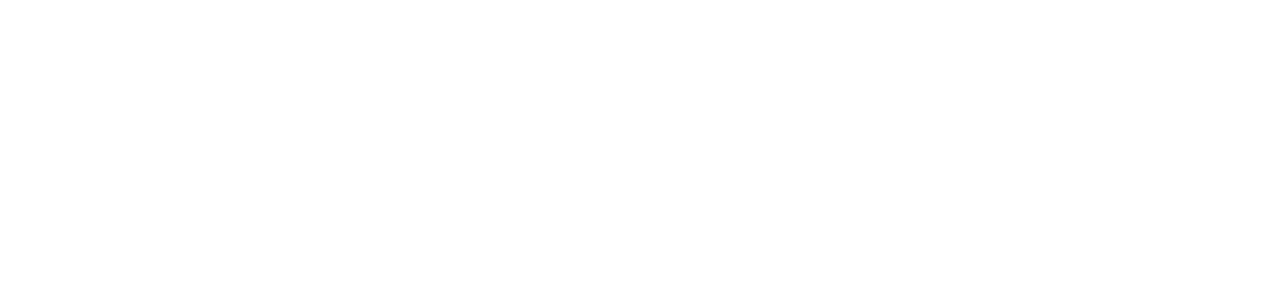
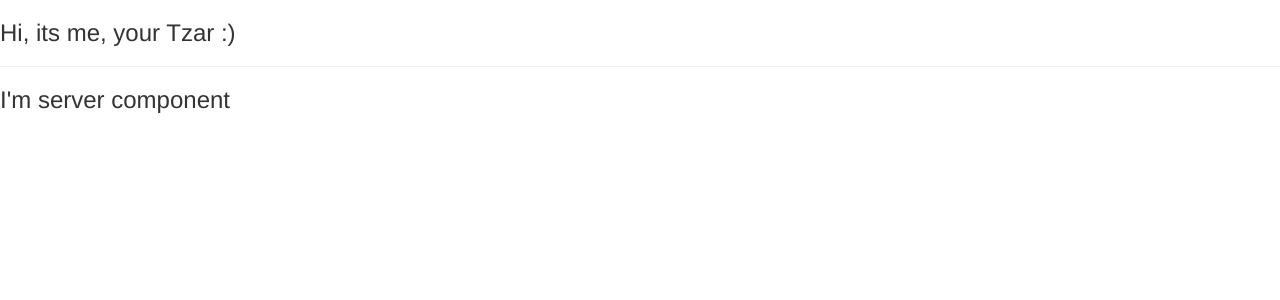
Before and after one commit to stea1th/my-first-app, an Angular app: page / in a window 1280 px wide. Shown: the top 300 px of the page. Built offline with nearby package versions, Linux system fonts and the light colour scheme.

Commit message:
server.component added

```diff
--- a/src/app/app.component.html
+++ b/src/app/app.component.html
@@ -0,0 +1,3 @@
+<h3>Hi, its me, your Tzar :)</h3>
+<hr/>
+<app-server></app-server>
--- a/src/app/app.module.ts
+++ b/src/app/app.module.ts
@@ -2,10 +2,12 @@
 import { NgModule } from '@angular/core';
 
 import { AppComponent } from './app.component';
+import {ServerComponent} from './server/server.component';
 
 @NgModule({
   declarations: [
-    AppComponent
+    AppComponent,
+    ServerComponent
   ],
   imports: [
     BrowserModule
--- /dev/null
+++ b/src/app/server/server.component.html
@@ -0,0 +1 @@
+<h3>I'm server component</h3>
--- a/src/index.html
+++ b/src/index.html
@@ -8,6 +8,6 @@
   <link rel="icon" type="image/x-icon" href="favicon.ico">
 </head>
 <body>
-  <app-root></app-root>
+  <app-root>Loading...</app-root>
 </body>
 </html>
```
Also changed, not shown: src/app/server/server.component.ts (added, +9 -0 lines).
